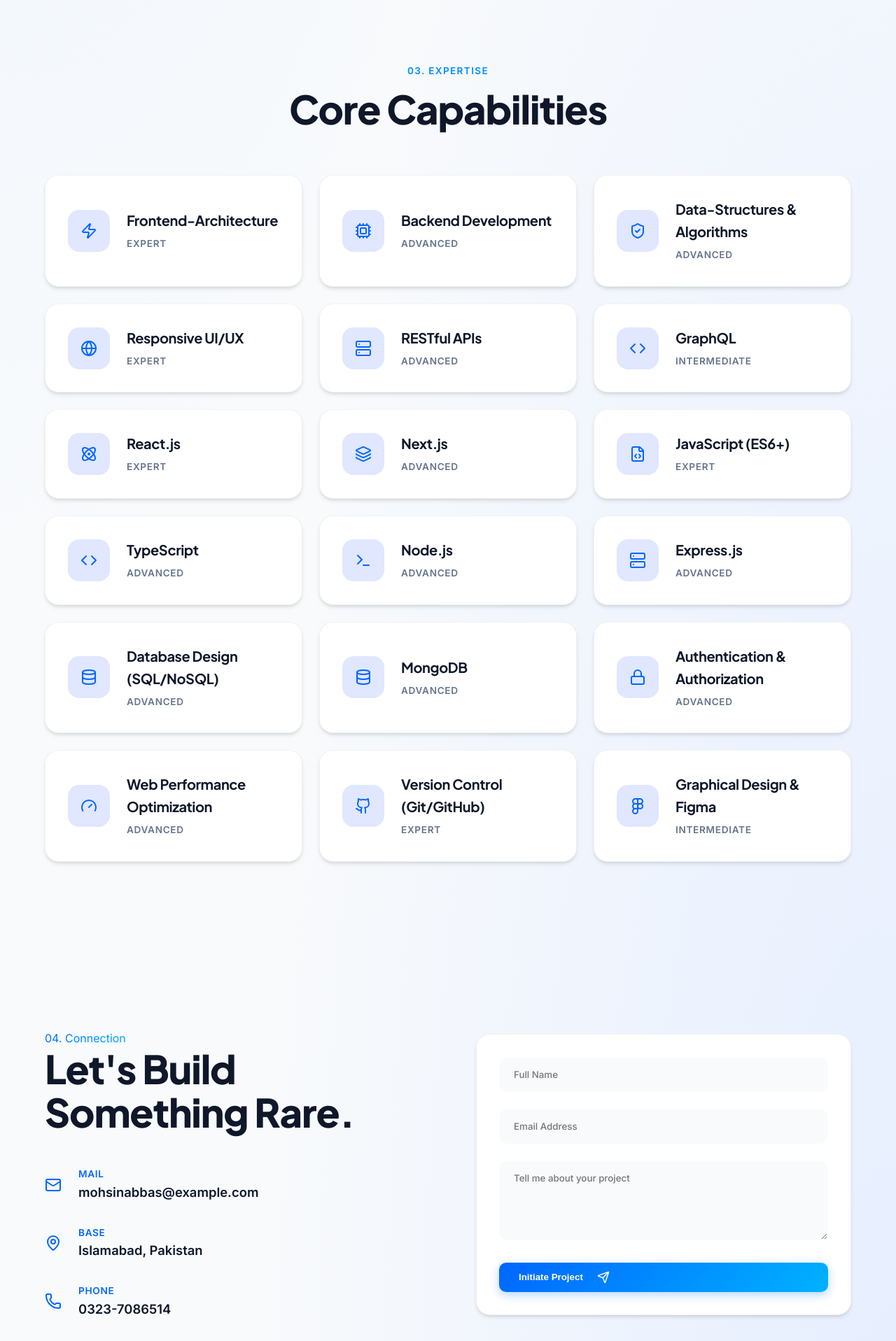
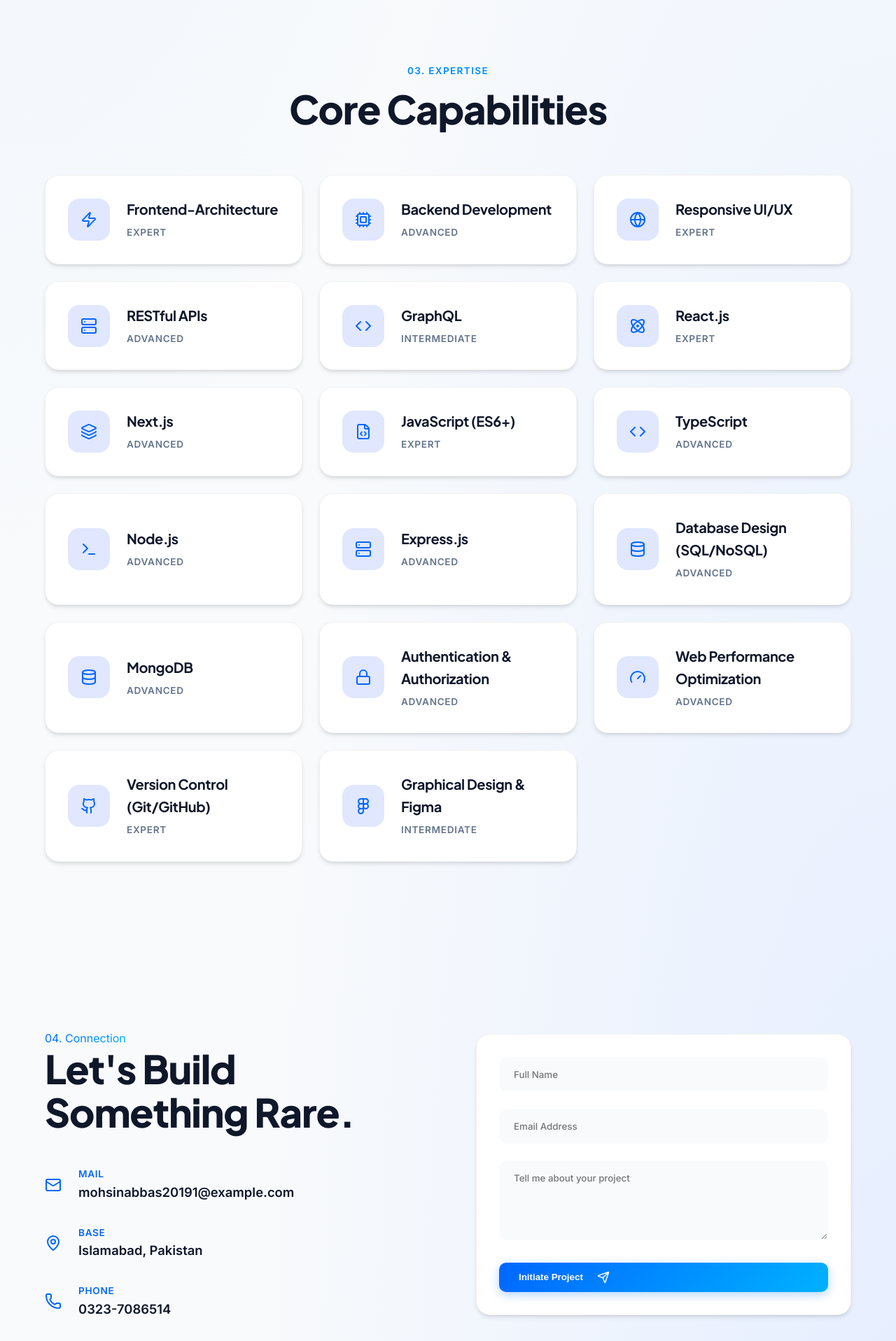
Before and after one commit to Mohsinabbas51272/Portfolio, a React (Vite) app: page / in a window 1280 px wide. Shown: the part 2531-4448 px from the top of the page at 70% size. Built offline with nearby package versions, Linux system fonts and the light colour scheme.

Commit message:
mobiles views are fixed

```diff
--- a/src/components/Contact.jsx
+++ b/src/components/Contact.jsx
@@ -53,7 +53,7 @@ const Contact = () => {
               <Mail className="icon" size={24} />
               <div className="text">
                 <span className="label">Mail</span>
-                <span className="value">mohsinabbas@example.com</span>
+                <span className="value">mohsinabbas20191@example.com</span>
               </div>
             </div>
             <div className="contact-item">
--- a/src/components/Skills.jsx
+++ b/src/components/Skills.jsx
@@ -8,7 +8,6 @@ const Skills = () => {
   const skills = [
     { name: "Frontend-Architecture", level: "Expert", icon: <Zap /> },
     { name: "Backend Development", level: "advanced", icon: <Cpu /> },
-    { name: "Data-Structures & Algorithms", level: "Advanced", icon: <ShieldCheck /> },
     { name: "Responsive UI/UX", level: "Expert", icon: <Globe /> },
     { name: "RESTful APIs", level: "Advanced", icon: <Server /> },
     { name: "GraphQL", level: "Intermediate", icon: <Code /> },
```
